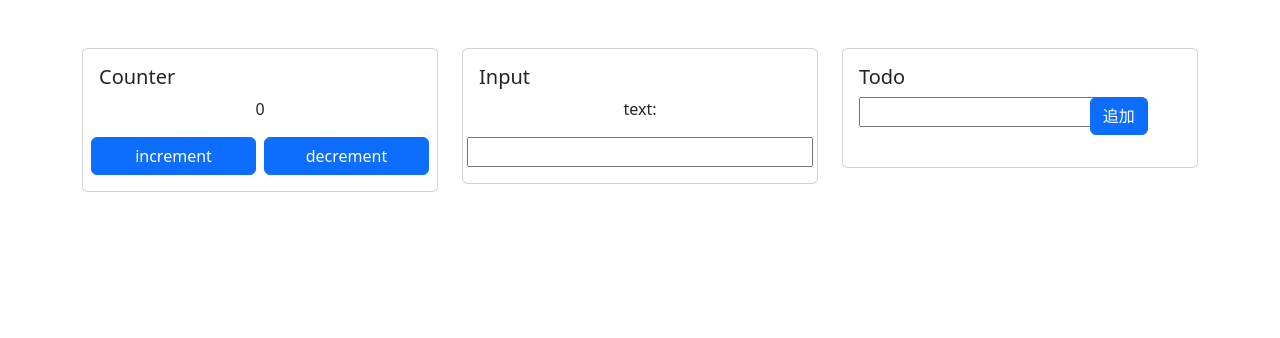
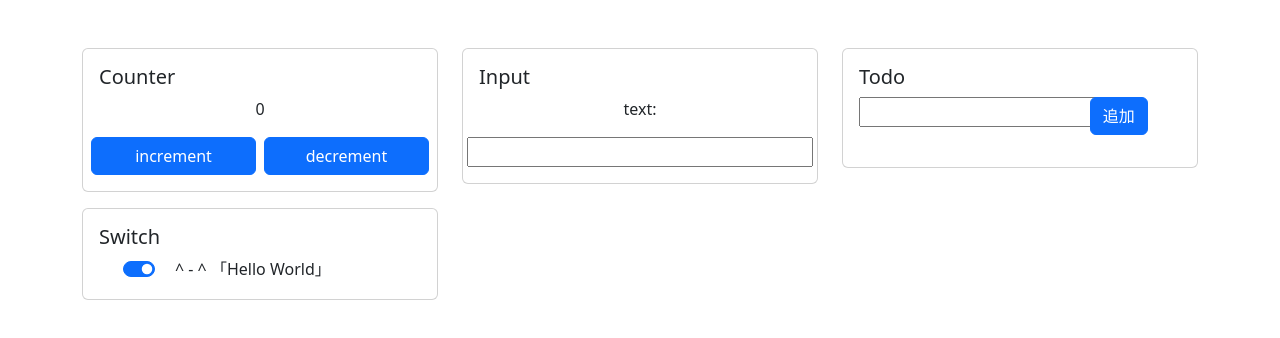
Before and after one commit to sasamario/public-learning-repository, a Vue app in the folder Vue.js/tutorial2/vue-tutorial/: page / in a window 1280 px wide. Shown: the top 338 px of the page. Built offline with nearby package versions, Linux system fonts and the light colour scheme.

Commit message:
Update: スイッチコンポーネントを使用するよう修正

```diff
--- a/Vue.js/tutorial2/vue-tutorial/src/App.vue
+++ b/Vue.js/tutorial2/vue-tutorial/src/App.vue
@@ -3,6 +3,7 @@ import Card from "./components/Card.vue";
 import Counter from "./components/Counter.vue";
 import Input from "./components/Input.vue";
 import Todo from "./components/Todo.vue";
+import Switch from "./components/Switch.vue";
 
 export default {
   // コンポーネントのローカル登録
@@ -11,6 +12,7 @@ export default {
     Counter,
     Input,
     Todo,
+    Switch,
   },
 };
 </script>
@@ -34,6 +36,15 @@ export default {
         </Card>
       </div>
     </div>
+    <div class="row my-3">
+      <div class="col">
+        <Card title="Switch">
+          <Switch />
+        </Card>
+      </div>
+      <div class="col"></div>
+      <div class="col"></div>
+    </div>
   </div>
 </template>
 
```
